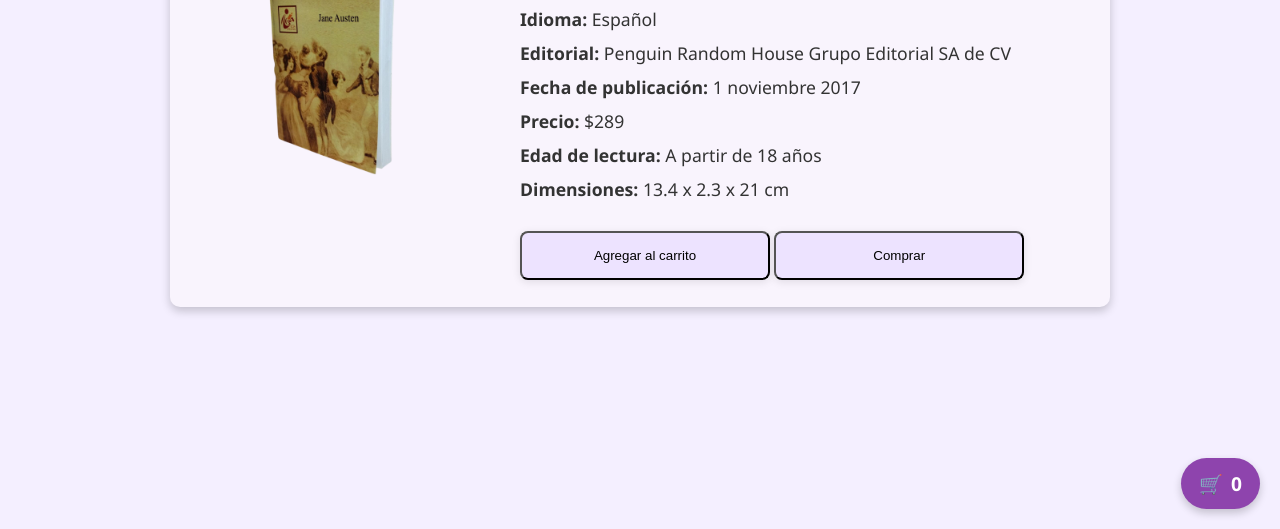
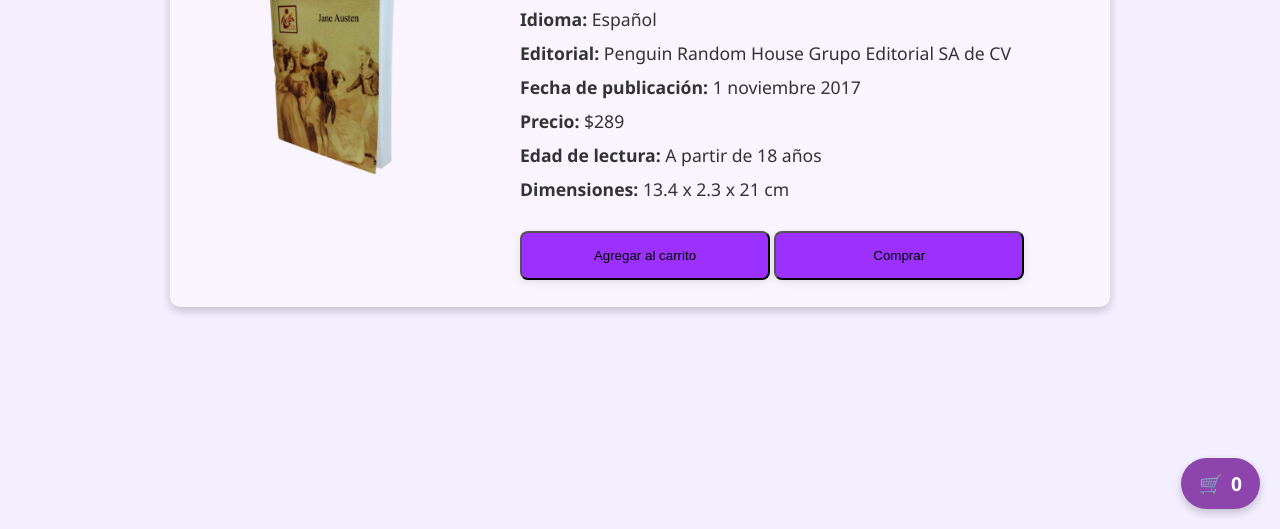
Before and after one commit to ncdreambooks/ncdreambooks.github.io, a plain HTML site: page abn.html in a window 1280 px wide. Shown: the part 271-800 px from the top of the page. Drawn offline with Linux system fonts and the light colour scheme.

Commit message:
Update abn.css

```diff
--- a/abn.css
+++ b/abn.css
@@ -40,7 +40,7 @@ p {
 }
 
 .agregar-carrito, .a {
-   background-color: #ede3ff;
+   background-color:#9b30ff;
   border-radius: 8px;
   box-shadow: 0 2px 8px rgba(0, 0, 0, 0.1);
   width: 250px;
@@ -154,7 +154,7 @@ p {
   }
 }
 .boton-comprar-ahora {
-  background-color: #ede3ff;
+  background-color:#9b30ff;
   border-radius: 8px;
   box-shadow: 0 2px 8px rgba(0, 0, 0, 0.1);
   width: 250px;
```
